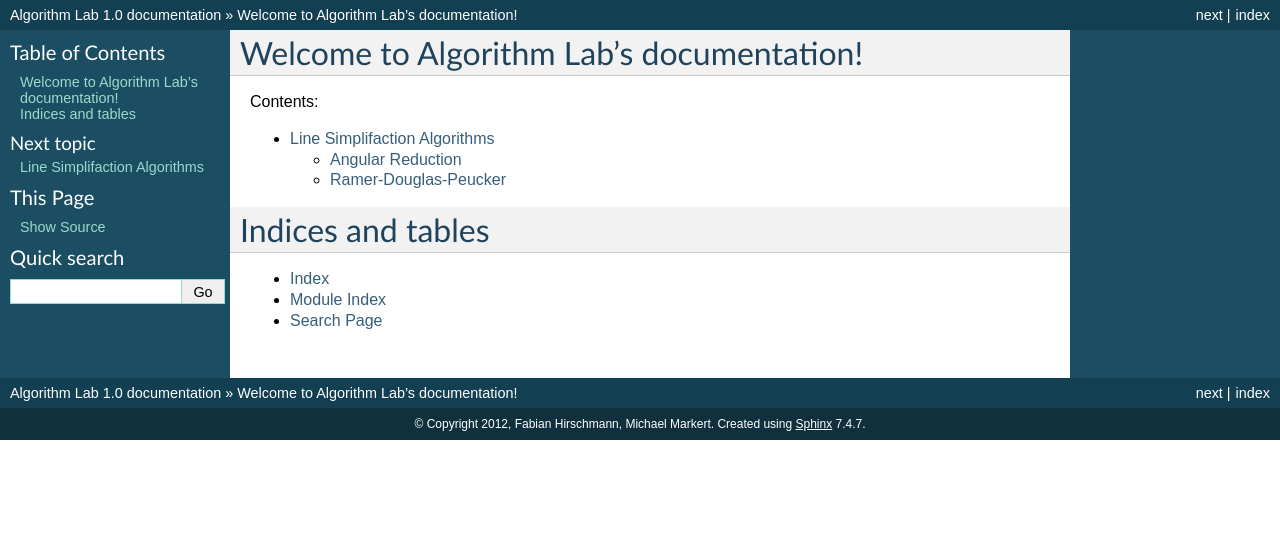
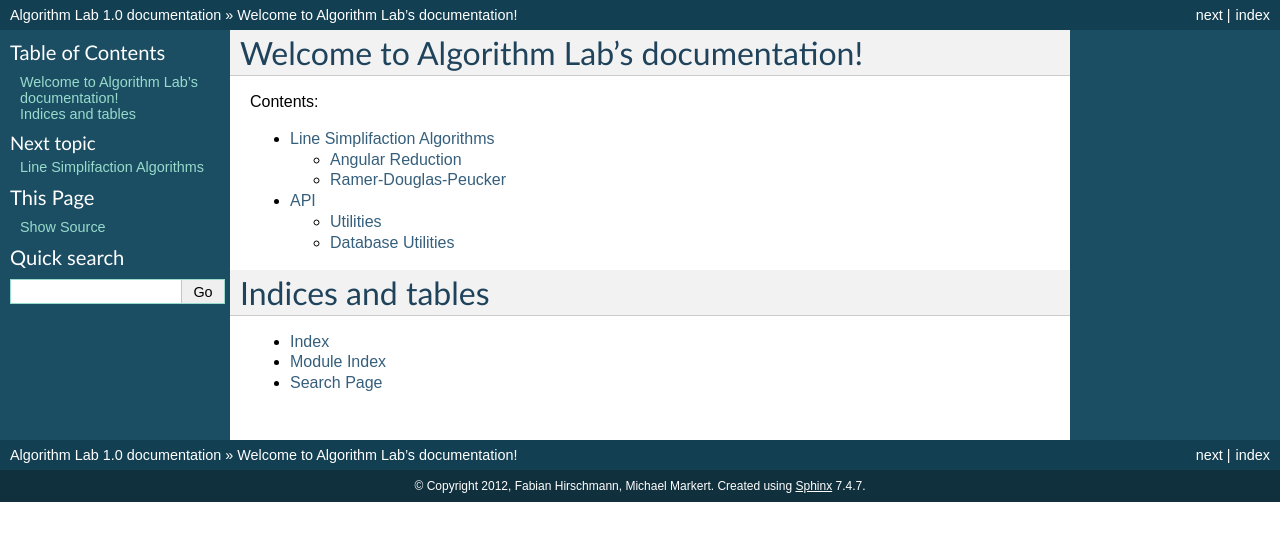
Before and after one commit to fhirschmann/algolab, a Sphinx documentation site: the page built from doc/index.rst, in a window 1280 px wide. Shown: the top 541 px of the page. Built offline with Sphinx 7.4.7, drawn with Linux system fonts in a browser that asks for light colours; formulas are drawn with MathJax 3.

Commit message:
updated sphinx docs

```diff
--- /dev/null
+++ b/doc/api.rst
@@ -0,0 +1,15 @@
+===
+API
+===
+
+Utilities
+---------
+
+.. automodule:: algolab.util
+   :members:
+
+Database Utilities
+------------------
+
+.. automodule:: algolab.db
+   :members:
--- a/doc/index.rst
+++ b/doc/index.rst
@@ -12,6 +12,7 @@ Contents:
    :maxdepth: 2
 
    simp
+   api
 
 Indices and tables
 ==================
--- a/doc/simp.rst
+++ b/doc/simp.rst
@@ -5,9 +5,9 @@ Line Simplifaction Algorithms
 Angular Reduction
 -----------------
 
-.. autofunction:: anglered.anglereduce
+.. autofunction:: algolab.anglered.anglereduce
 
 Ramer-Douglas-Peucker
 ---------------------
 
-.. autofunction:: rdp.rdp
+.. autofunction:: algolab.rdp.rdp
```
Also changed, not shown: 2 other files.
